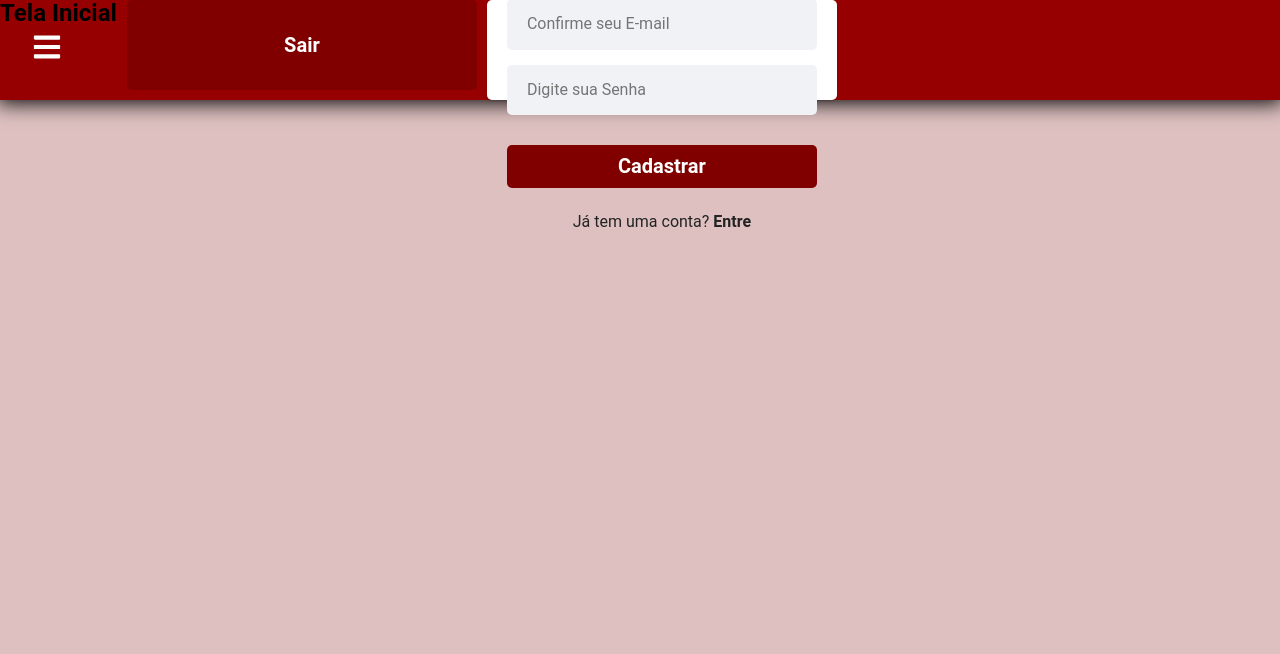
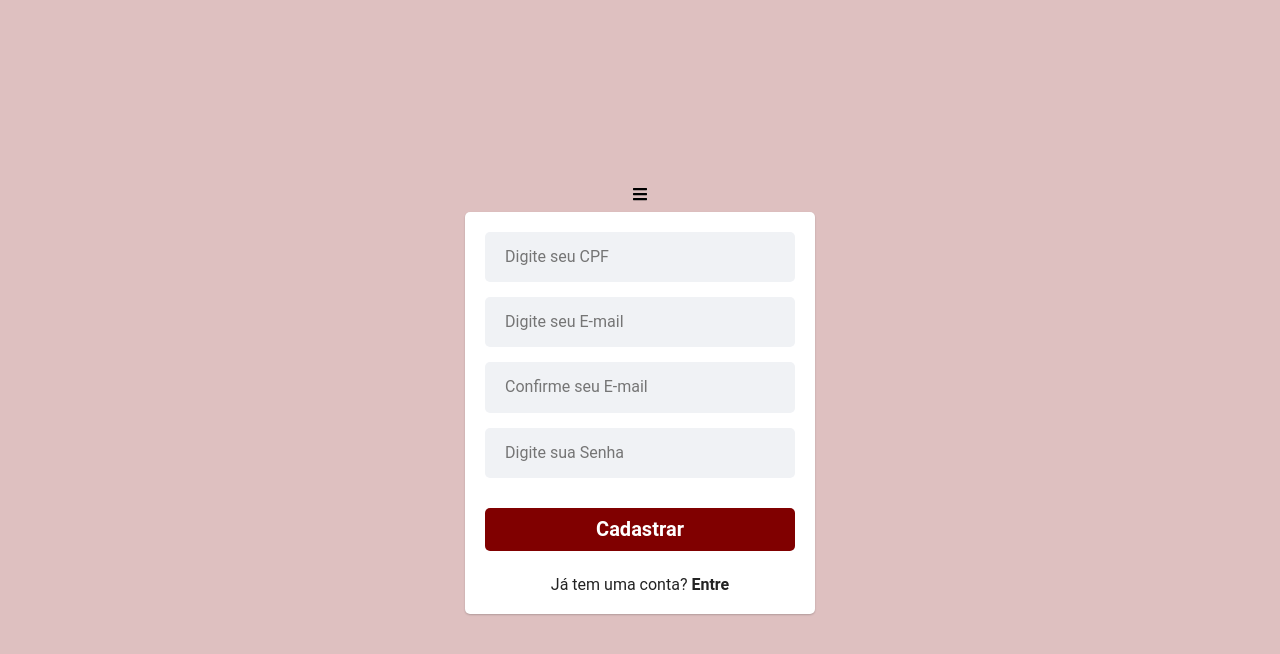
Before and after one commit to sebastiao-oliveira/SAJU, a React (Create React App) app: page /signup in a window 1280 px wide. Shown: the top 654 px of the page. Built offline with nearby package versions, Linux system fonts and the light colour scheme.

Commit message:
Atualizaçao do Menu

```diff
--- a/src/components/Sidebar/index.jsx
+++ b/src/components/Sidebar/index.jsx
@@ -20,17 +20,19 @@ const Sidebar = ({ active }) => {
   const handleItem= () => {
      navigate("/SignUp");
   };
-
+  const handleItem2= () => {
+    navigate("/Home");
+ };
 
   return (
     <Container sidebar={active}>
       <FaTimes onClick={closeSidebar} />
       <Content>
-        <Button  Icon={FaHome} Text="Home"/>
-        <Button Icon={FaRegFileAlt} Text="Buscar por assistido" onClick={handleItem}/>
+        <Button  Icon={FaHome} Text="Home" onClick={handleItem2}/>
+        <Button Icon={FaRegFileAlt} Text="Buscar por assistido" onClick={handleItem2}/>
         <Button  Icon={FaRegFileAlt} Text="Triagem"  onClick={handleItem} />
-        <Button  Icon={FaRegFileAlt} Text="NAJUP" onClick={handleItem}/>
-        <Button  Icon={FaRegFileAlt} Text="Meu Plantão" onClick={handleItem}/>
+        <Button  Icon={FaRegFileAlt} Text="NAJUP" onClick={handleItem2}/>
+        <Button  Icon={FaRegFileAlt} Text="Meu Plantão" onClick={handleItem2}/>
         <Button  Icon={FaRegFileAlt} Text="Relatórios" onClick={handleItem}/>
         <Button  Icon={FaRegFileAlt} Text="O que fazer?" onClick={handleItem}/>
         <Button  Icon={FaRegFileAlt} Text="Quero Doar" onClick={handleItem}/>
--- a/src/pages/Signup/index.js
+++ b/src/pages/Signup/index.js
@@ -46,7 +46,9 @@ const Signup = () => {
 
   return (
 
-    <C.Container2>
+        <C.Container>
+
+<Sidebar><header style={Sidebar} ></header>
   <C.Title>Tela Inicial</C.Title>
      <Button Text="Sair" onClick={() => [navigate("/")]}>
        Sair
@@ -54,8 +56,13 @@ const Signup = () => {
 
      <FaBars onClick={showSiderbar} />
      {sidebar && <Sidebar active={setSidebar} />}
+   </Sidebar>
 
 
+
+
+            <FaBars onClick={showSiderbar} />
+    {sidebar && <Sidebar active={setSidebar} />}
       <C.Content>
         <Input
           type="number"
@@ -90,8 +97,10 @@ const Signup = () => {
           </C.Strong>
         </C.LabelSignin>
       </C.Content>
-    </C.Container2>
+    </C.Container>
+
   );
 };
 
+
 export default Signup;
```
Lines whose indentation alone changed are shown as unchanged.
